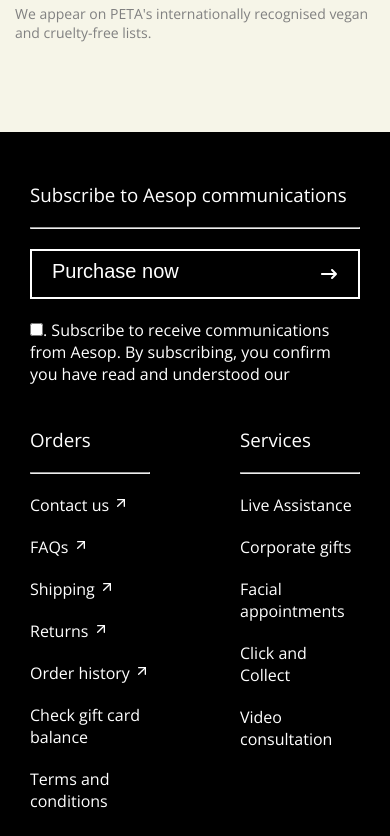
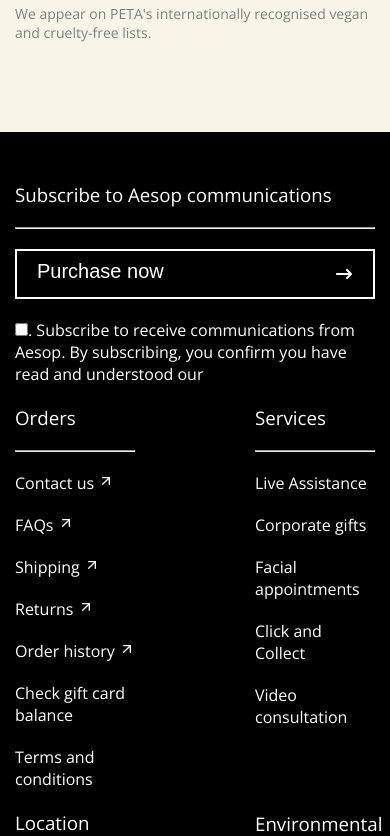
Before and after one commit to aadhiavi/AesopProject, a React (Create React App) app: page / in a window 390 px wide. Shown: the part 8360-9196 px from the top of the page. Built offline with nearby package versions, Linux system fonts and the light colour scheme.

Commit message:
Update Footer.css

```diff
--- a/src/Components/Footer/Footer.css
+++ b/src/Components/Footer/Footer.css
@@ -186,6 +186,7 @@
 @media(max-width:639px) {
     .footer {
         gap: 20px;
+      padding:50px 15px;
     }
 
     .footer-list2,
```
